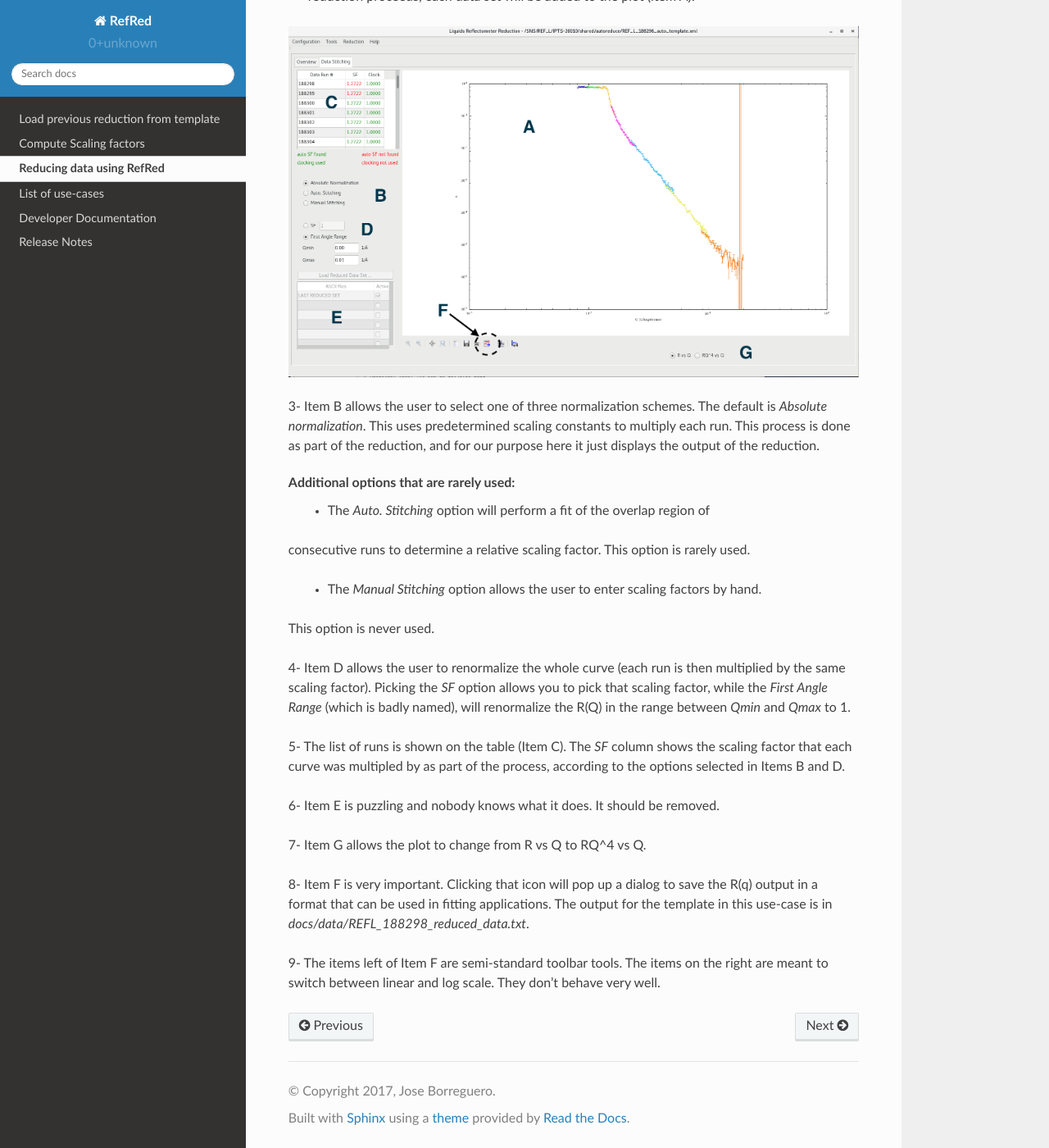
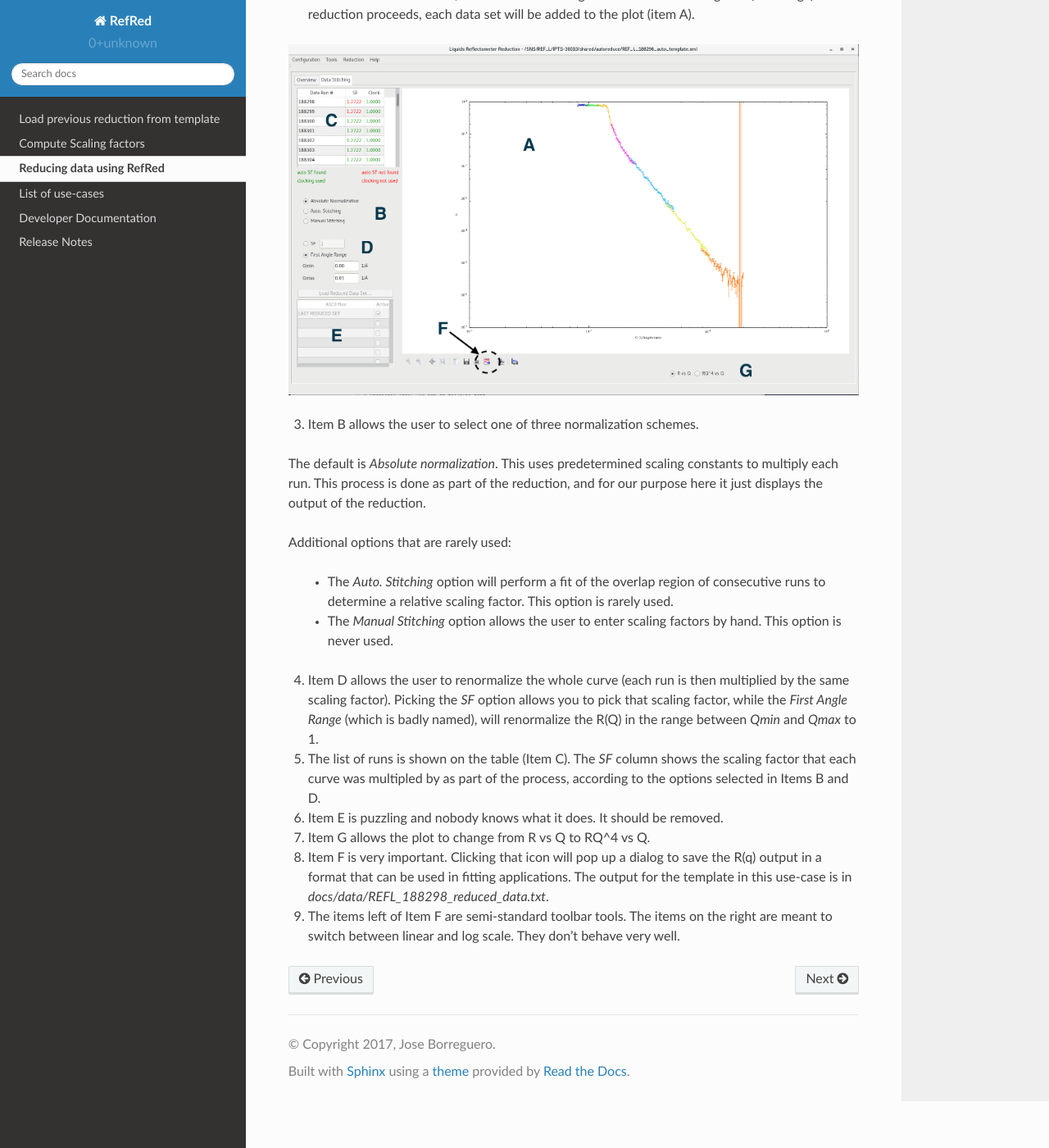
Before and after one commit to neutrons/RefRed, a Sphinx documentation site: the page built from docs/user/reduce-data.rst, in a window 1280 px wide and 1400 px high, scrolled down 394 px. Shown: the whole window at 82% size. Built offline with Sphinx 7.4.7 and the Read the Docs theme 2.0.0, drawn with Linux system fonts in a browser that asks for light colours; some of the changed text lies outside the part shown.

```diff
--- a/docs/index.rst
+++ b/docs/index.rst
@@ -3,7 +3,7 @@
 Wellcome to RefRed documentation
 ================================
 
-RefRed is a desktop Application for data reduction collected at the SNS Liquids Reflectometer beamline.
+RefRed is a desktop Application for data reduction collected at the SNS Liquids Reflectometer beamline BL-4B.
 
 User Guide
 ----------
--- a/docs/user/reduce-data.rst
+++ b/docs/user/reduce-data.rst
@@ -4,46 +4,50 @@ Reducing data using RefRed
 This use-case describes how the user interacts with RefRed once their reduction
 options have been chosen.
 
+1. Load a template according to the corresponding `use case <load-template.rst>`_.
+Note that it takes a minute or so to load all the data.
 
-1- Load a template according to the corresponding `use case <load-template.rst>`_. Note that it takes a minute or so to load all the data.
+2. Click the "reduce" button at the bottom of the interface (see the image in this
+`use case <load-template.rst>`_ to locate the reduce button).
 
-2- Click the "reduce" button at the bottom of the interface (see the image in this `use case <load-template.rst>`_ to locate the reduce button).
    Once the reduction starts, the user will be brought to the "data stitching"
    tab (see image). As the reduction proceeds, each data set will be added
    to the plot (item A).
 
 .. image:: reduction-results.png
 
-3- Item B allows the user to select one of three normalization schemes.
+3. Item B allows the user to select one of three normalization schemes.
+
 The default is `Absolute normalization`. This uses predetermined scaling
 constants to multiply each run. This process is done as part of the reduction,
 and for our purpose here it just displays the output of the reduction.
 
 Additional options that are rarely used:
+
   - The `Auto. Stitching` option will perform a fit of the overlap region of
-consecutive runs to determine a relative scaling factor. This option is rarely
-used.
+    consecutive runs to determine a relative scaling factor. This option is rarely
+    used.
 
   - The `Manual Stitching` option allows the user to enter scaling factors by hand.
-This option is never used.
+    This option is never used.
 
-4- Item D allows the user to renormalize the whole curve (each run is then multiplied
-by the same scaling factor). Picking the `SF` option allows you to pick that
-scaling factor, while the `First Angle Range` (which is badly named), will renormalize
-the R(Q) in the range between `Qmin` and `Qmax` to 1.
+4. Item D allows the user to renormalize the whole curve (each run is then multiplied
+   by the same scaling factor). Picking the `SF` option allows you to pick that
+   scaling factor, while the `First Angle Range` (which is badly named), will renormalize
+   the R(Q) in the range between `Qmin` and `Qmax` to 1.
 
-5- The list of runs is shown on the table (Item C). The `SF` column shows
-the scaling factor that each curve was multipled by as part of the process,
-according to the options selected in Items B and D.
+5. The list of runs is shown on the table (Item C). The `SF` column shows
+   the scaling factor that each curve was multipled by as part of the process,
+   according to the options selected in Items B and D.
 
-6- Item E is puzzling and nobody knows what it does. It should be removed.
+6. Item E is puzzling and nobody knows what it does. It should be removed.
 
-7- Item G allows the plot to change from R vs Q to RQ^4 vs Q.
+7. Item G allows the plot to change from R vs Q to RQ^4 vs Q.
 
-8- Item F is very important. Clicking that icon will pop up a dialog to
-save the R(q) output in a format that can be used in fitting applications.
-The output for the template in this use-case is in
-`docs/data/REFL_188298_reduced_data.txt`.
+8. Item F is very important. Clicking that icon will pop up a dialog to
+   save the R(q) output in a format that can be used in fitting applications.
+   The output for the template in this use-case is in
+   `docs/data/REFL_188298_reduced_data.txt`.
 
-9- The items left of Item F are semi-standard toolbar tools. The items on the
-right are meant to switch between linear and log scale. They don't behave very well.
+9. The items left of Item F are semi-standard toolbar tools. The items on the
+   right are meant to switch between linear and log scale. They don't behave very well.
```
Also changed, not shown: docs/developer/index.rst (+10 -0 lines), 1 other file.
